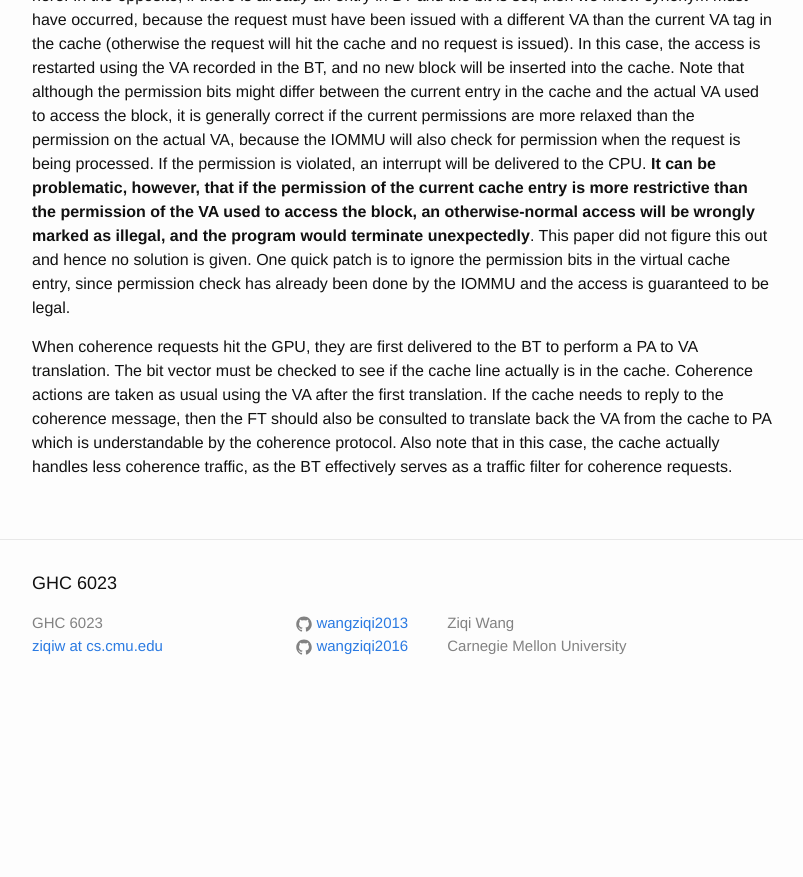
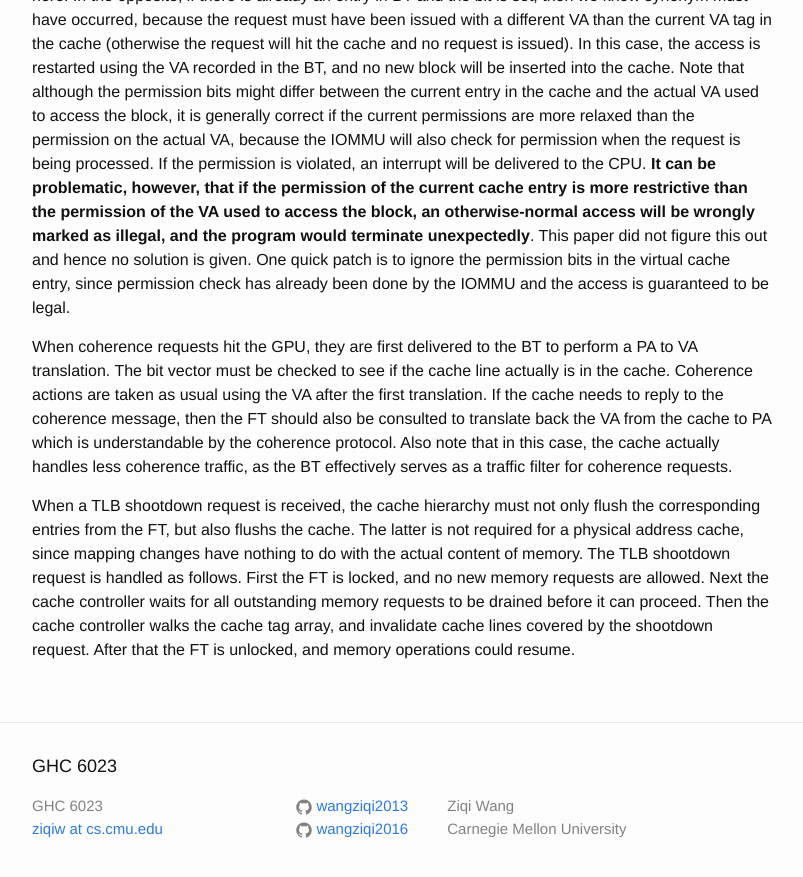
Before and after one commit to wangziqi2013/wangziqi2013.github.io, a Jekyll site: the page built from _posts/2018-12-30-filtering-translation-bandwidth-with-virtual-caching.markdown, in a window 1280 px wide and 900 px high, scrolled down 2182 px. Shown: the top 877 px of the window, without its empty margins (238-1041 px from the left). Built offline with Jekyll 4.4.1, drawn with Linux system fonts in a browser that asks for light colours; before the commit the page ends 2899 px from its top, so only the background shows below that.

Commit message:
Adding TLB shootdown

```diff
--- a/_posts/2018-12-30-filtering-translation-bandwidth-with-virtual-caching.markdown
+++ b/_posts/2018-12-30-filtering-translation-bandwidth-with-virtual-caching.markdown
@@ -94,3 +94,10 @@ using the VA after the first translation. If the cache needs to reply to the coh
 should also be consulted to translate back the VA from the cache to PA which is understandable by the coherence protocol.
 Also note that in this case, the cache actually handles less coherence traffic, as the BT effectively serves as a
 traffic filter for coherence requests.
+
+When a TLB shootdown request is received, the cache hierarchy must not only flush the corresponding entries from the
+FT, but also flushs the cache. The latter is not required for a physical address cache, since mapping changes have
+nothing to do with the actual content of memory. The TLB shootdown request is handled as follows. First the FT is
+locked, and no new memory requests are allowed. Next the cache controller waits for all outstanding memory requests to
+be drained before it can proceed. Then the cache controller walks the cache tag array, and invalidate cache lines
+covered by the shootdown request. After that the FT is unlocked, and memory operations could resume.
```
